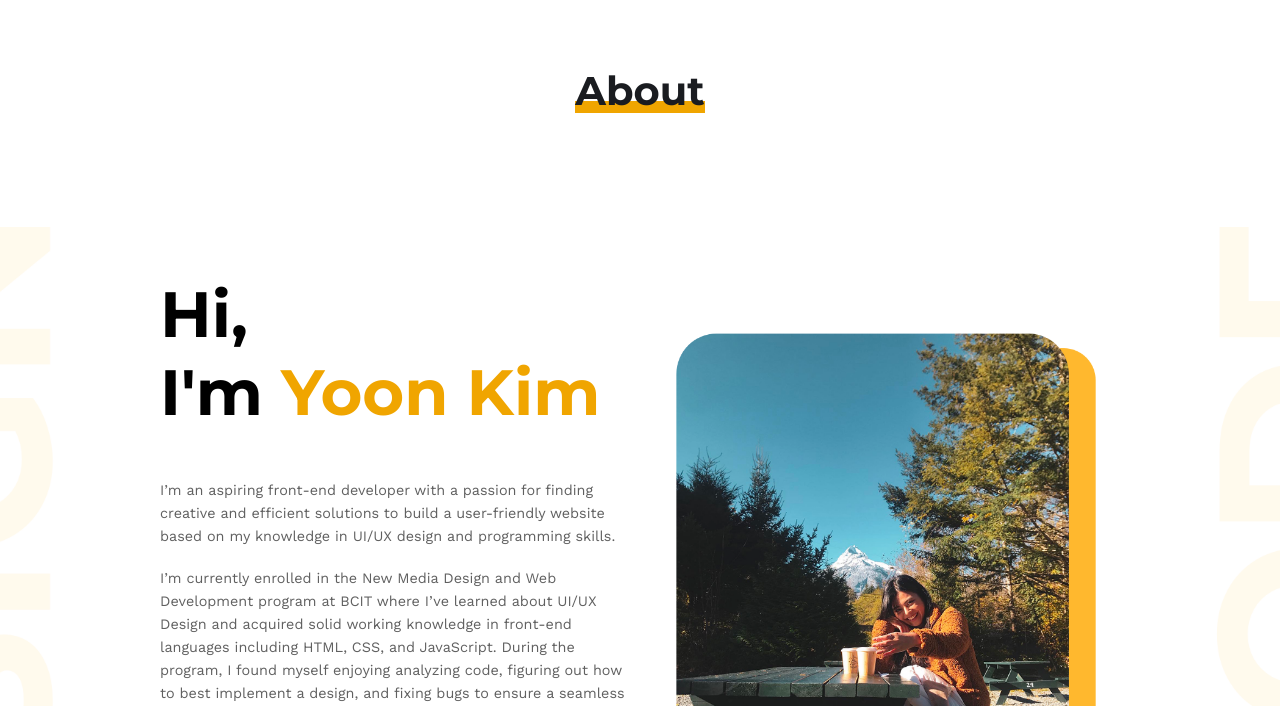
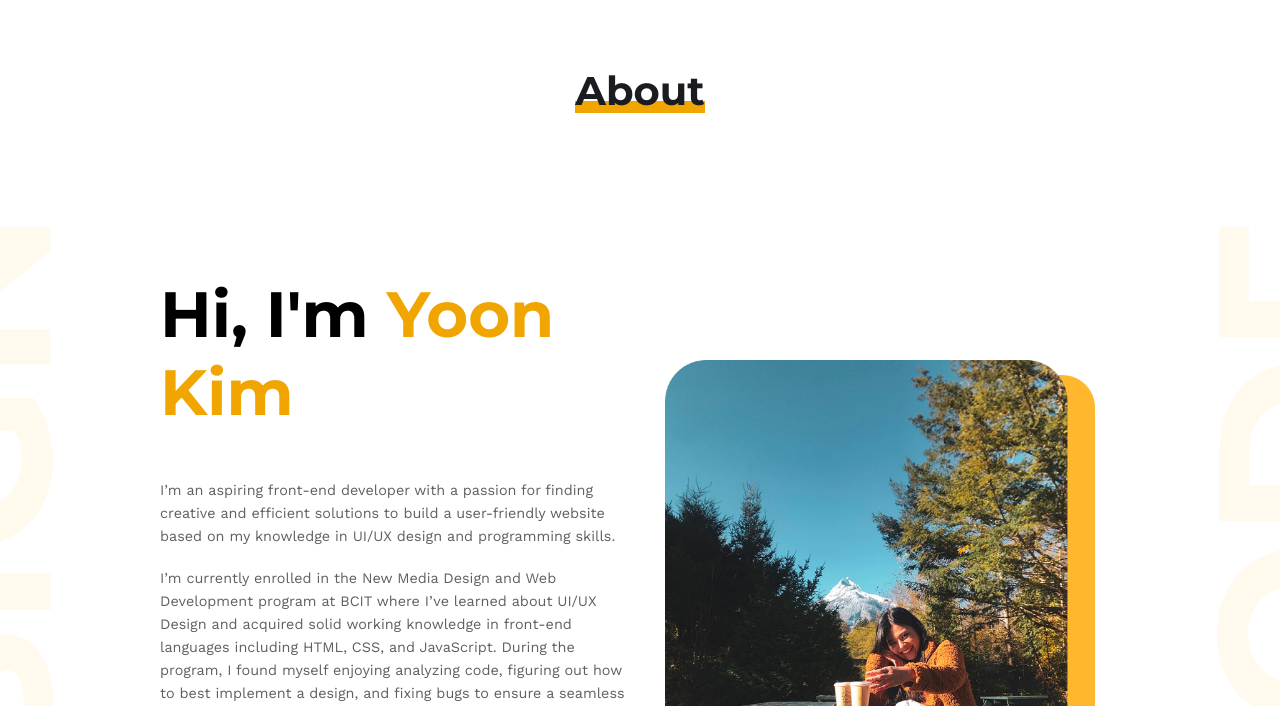
Before and after one commit to yoonthecoder/Portfolio, a plain HTML site: page about.html in a window 1280 px wide. Shown: the part 94-800 px from the top of the page. Drawn offline with nearby package versions, Linux system fonts and the light colour scheme.

Commit message:
Make the about page responsive
Make the about page responsive

```diff
--- a/about.html
+++ b/about.html
@@ -60,12 +60,11 @@
       </section>
 
       <section class="about-me" data-aos="fade-down" data-aos-duration="1000">
-        <div class="row">
-          <div class="about-text col-lg-6 col-md-6">
-            <h1>Hi,<br> I'm <span class="highlight" data-aos="zoom-out" data-aos-duration="2000"  >Yoon Kim</span></h1>
+
+          <div class="about-text col-lg-6 col-md-6" data-aos="fade-down" data-aos-duration="1000">
+            <h1>Hi, I'm <span class="highlight" >Yoon Kim</span></h1>
             <p class="content">
-              I’m an aspiring front-end developer with a passion for
-finding creative and efficient solutions to build a user-friendly website based on my knowledge in UI/UX design and programming skills.
+              I’m an aspiring front-end developer with a passion for finding creative and efficient solutions to build a user-friendly website based on my knowledge in UI/UX design and programming skills.
             </p>
             <br>
             <p class="content">
@@ -91,11 +90,6 @@ finding creative and efficient solutions to build a user-friendly website based
           <div class="about-img col-lg-6 col-md-6">
             <img src="images/about_profile.png"  alt="about-me">
           </div>
-          <div class="about-skills">
-
-          </div>
-
-        </div>
       </section>
 
     </main>
```
Also changed, not shown: noteapp.html (+1 -1 lines).
